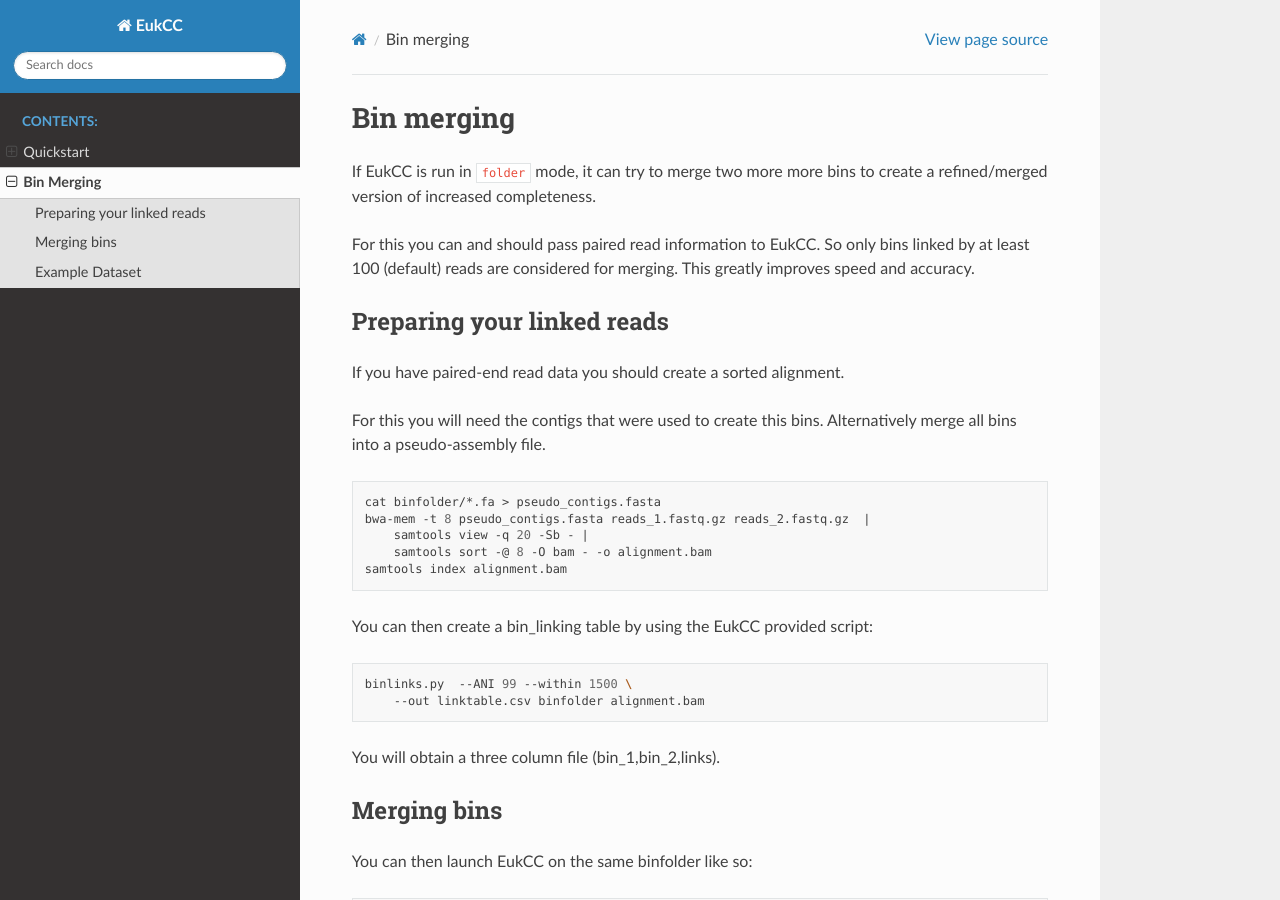
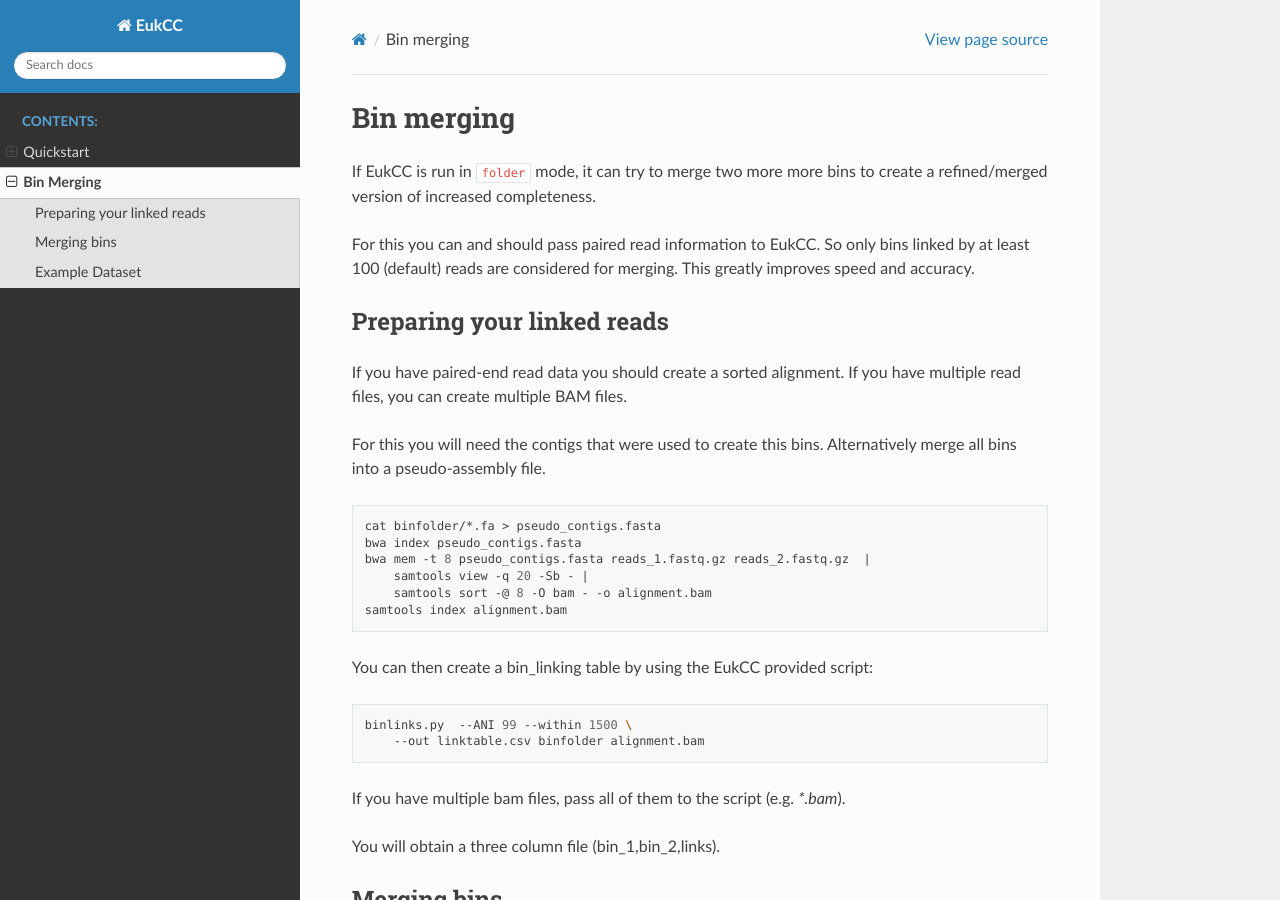
Before and after one commit to EBI-Metagenomics/EukCC, a Sphinx documentation site: the page built from docs/bin_merging.rst, in a window 1280 px wide and 900 px high. Built offline with Sphinx 7.4.7 and the Read the Docs theme 2.0.0, drawn with Linux system fonts in a browser that asks for light colours.

Commit message:
Allow multiple bam files for binlinks.py

```diff
--- a/docs/bin_merging.rst
+++ b/docs/bin_merging.rst
@@ -13,6 +13,7 @@
 Preparing your linked reads
 =============================
 If you have paired-end read data you should create a sorted alignment.
+If you have multiple read files, you can create multiple BAM files.
 
 For this you will need the contigs that were used to create this bins.
 Alternatively merge all bins into a pseudo-assembly file.
@@ -20,7 +21,8 @@
 .. code-block:: shell
 
     cat binfolder/*.fa > pseudo_contigs.fasta
-    bwa-mem -t 8 pseudo_contigs.fasta reads_1.fastq.gz reads_2.fastq.gz  |
+    bwa index pseudo_contigs.fasta
+    bwa mem -t 8 pseudo_contigs.fasta reads_1.fastq.gz reads_2.fastq.gz  |
         samtools view -q 20 -Sb - |
         samtools sort -@ 8 -O bam - -o alignment.bam
     samtools index alignment.bam
@@ -32,6 +34,8 @@
     binlinks.py  --ANI 99 --within 1500 \
         --out linktable.csv binfolder alignment.bam
 
+
+If you have multiple bam files, pass all of them to the script (e.g. `*.bam`).
 
 You will obtain a three column file (bin_1,bin_2,links).
 
```
Also changed, not shown: 1 other file.
